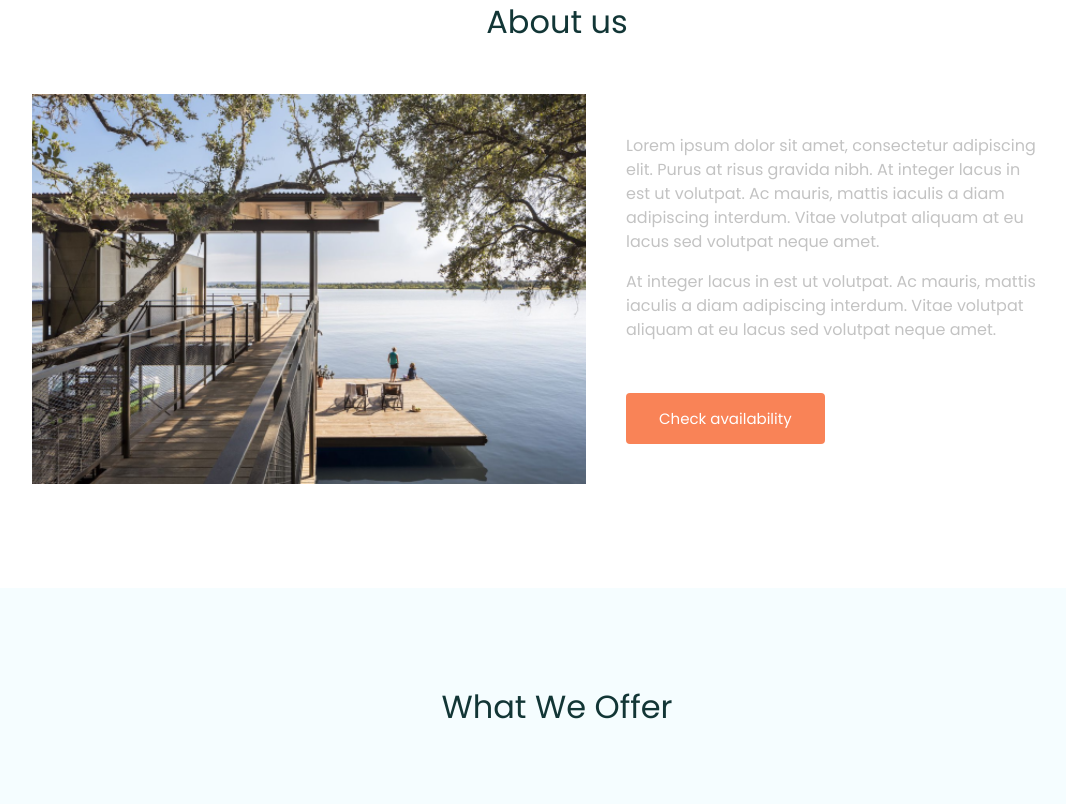
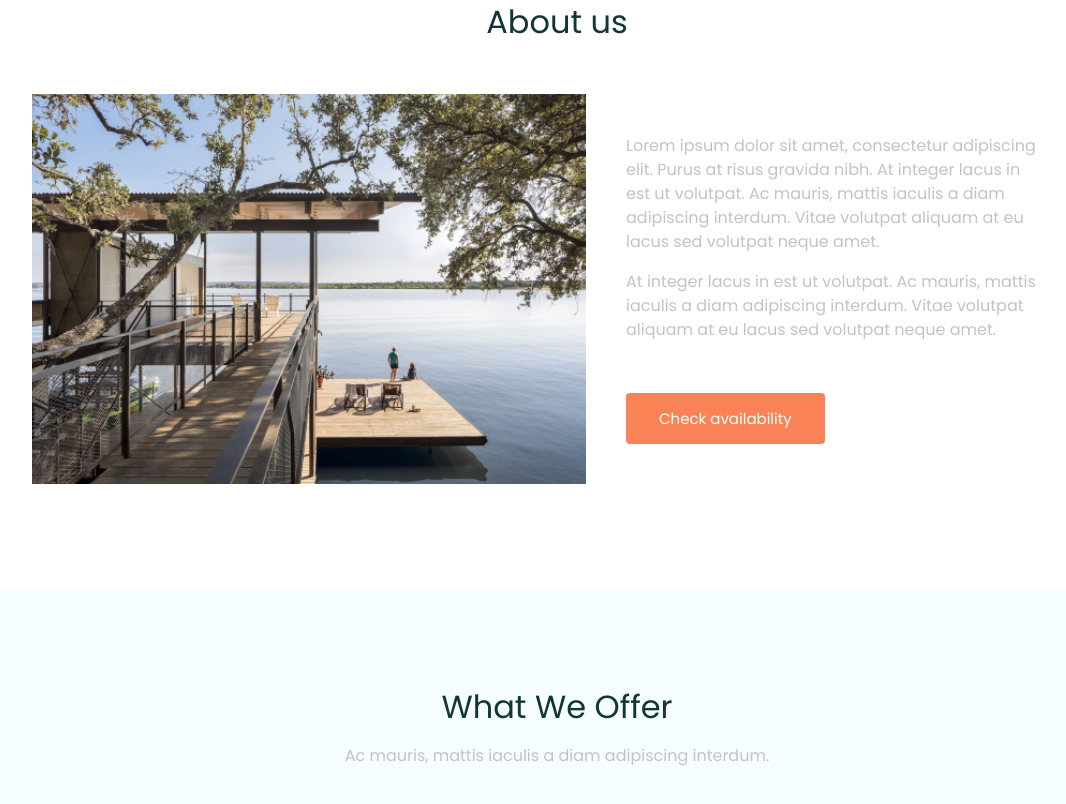
Before and after one commit to IlyaKrapivnoy/Bootstrap_SASS_PostHomeProject, a plain HTML site: page index.html in a window 1280 px wide. Shown: the part 1171-1975 px from the top of the page, without its empty margins (83-1149 px from the left). Drawn offline with nearby package versions, Linux system fonts and the light colour scheme.

Commit message:
offer-description

```diff
--- a/index.html
+++ b/index.html
@@ -162,6 +162,10 @@
             <div class="block-title">
                 <h2>What We Offer</h2>
             </div>
+            <div class="offer-description">
+                <p>Ac mauris, mattis iaculis a diam adipiscing interdum.</p>
+            </div>
+
         </div>
     </section>
 
--- a/scss/partials/__home.scss
+++ b/scss/partials/__home.scss
@@ -22,4 +22,9 @@
 .offer {
     background-color: #f5fdff;
     padding: 100px;
+
+    .offer-description {
+        text-align: center;
+        color: #c3c3c3;
+    }
 }
```
Also changed, not shown: css/style.css.
